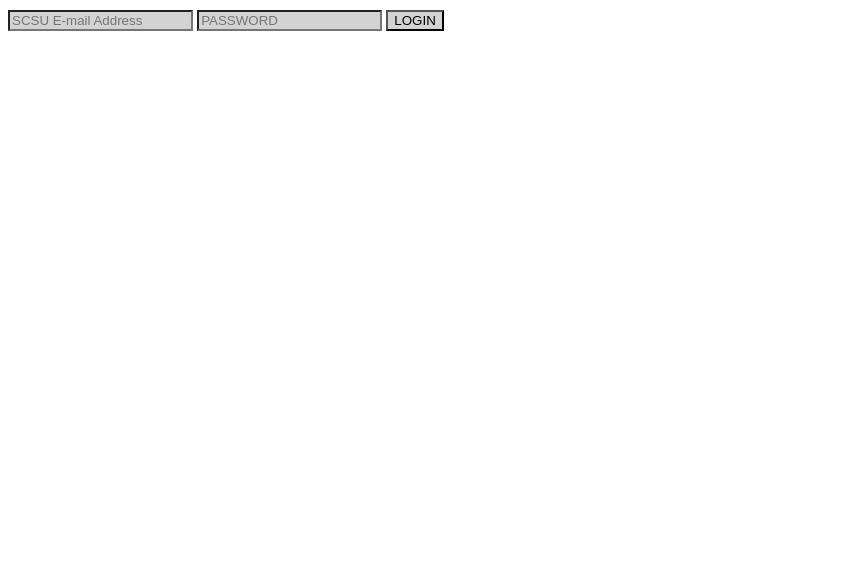
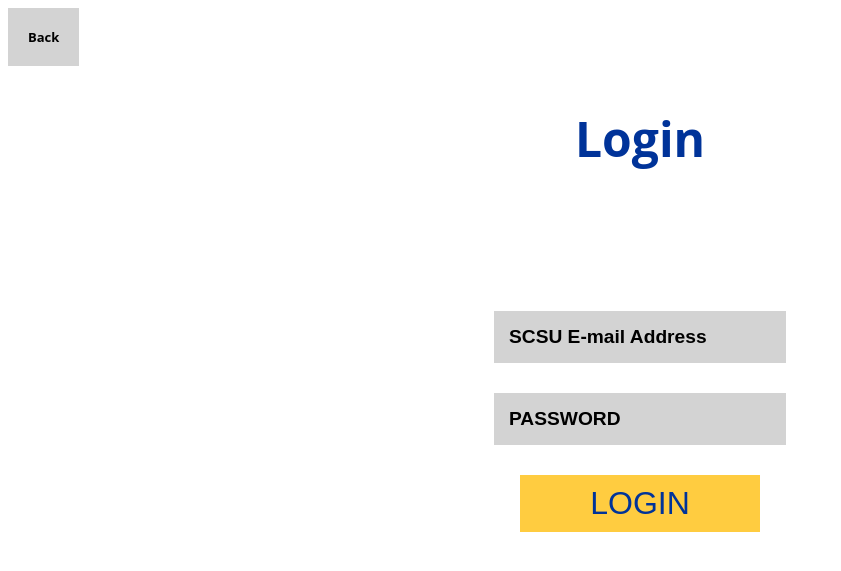
Before and after one commit to SanteIsHere/CSC330_BookSwap, a Flask app: page /login in a window 1280 px wide. Shown: the top 571 px of the page, without its empty margins (0-841 px from the left). Run offline with Flask 3, Linux system fonts and the light colour scheme.

Commit message:
Finish UI for `login.html`, link to homepage; Rename classes in `styles.css`;

```diff
--- a/app/templates/login.html
+++ b/app/templates/login.html
@@ -1,10 +1,18 @@
 {% extends 'base.html' %}
 {% block title %}Login{% endblock %}
 {% block content %}
-<form method="post">
-    <!-- {{ form.hidden_tag() }} -->
-    {{ form.email(placeholder="SCSU E-mail Address") }}
-    {{ form.password(placeholder="PASSWORD") }}
-    {{ form.submit() }}
-</form>
+<div id="login-cont">
+    <!-- `nav` container holds 'Back' anchor - redirecting to home page. And "Login" heading. -->
+    <nav>
+        <a id="back-btn" class="btn-secondary" href={{ url_for('main.welcome')  }}>Back</a>
+        <h1>Login</h1>
+    </nav>
+    <!-- Form for the document. User logs in by entering their (valid) credentials. Uses forms defined in `forms.py`. -->
+    <form method="post">
+        <!-- {{ form.hidden_tag() }} -->
+        {{ form.email(placeholder="SCSU E-mail Address", class="form-text-field") }}
+        {{ form.password(placeholder="PASSWORD", class="form-text-field") }}
+        {{ form.submit(class="form-submit") }}
+    </form>
+</div>
 {% endblock %}
--- a/app/templates/welcome.html
+++ b/app/templates/welcome.html
@@ -5,9 +5,9 @@
         <div id="welcome-content">
             <h1>Welcome to the SCSU Book Swap</h1>
             <div id="btn-container">
-                <a class="btn" href="{{ url_for('main.welcome') }}">LOGIN</a>
+                <a class="btn-main" href="{{ url_for('main.login') }}">LOGIN</a>
                 <!-- Registration link unimplemented currently -->
-                <a class="btn" href="#">SIGN UP</a>
+                <a class="btn-main" href="#">SIGN UP</a>
             </div>
             <img src="{{ url_for('static', filename='images/SCSU_LogoRGB.png') }}" style="width: 300px;">
         </div>
--- a/static/css/styles.css
+++ b/static/css/styles.css
@@ -13,9 +13,9 @@
 
 h1 {
     color: var(--reflex-blue);
+    font-size: xxx-large;
 }
 
-/* Welcome route START */
 
 #welcome-content {
     display: flex;
@@ -28,11 +28,11 @@
 #btn-container {
     display: flex;
     flex-direction: column;
-    width: 60%;
+    width: 33%;
     gap: 30px;
 }
 
-.btn {
+.btn-main {
     background-color: var(--golden-yellow);
     padding: 30px 10px;
     text-decoration: none;
@@ -43,8 +43,64 @@
     font-weight: bolder;
 }
 
-/* Welcome route END */
+.btn-secondary {
+    background-color: lightgray;
+    padding: 20px;
+    text-decoration: none;
+    /* width: 50%; */
+    color: black;
+    font-size: small;
+    text-align: center;
+    font-weight: bold;
+}
 
-form input {
+#back-btn {
+    align-self: flex-start;
+}
+
+nav {
+    display: flex;
+    flex-direction: column;
+    align-items: center;
+    width: 100%;
+
+}
+
+#login-cont {
+    display: flex;
+    flex-direction: column;
+    align-items: center;
+    gap: 100px;
+}
+
+form {
+    display: flex;
+    flex-direction: column;
+    gap: 30px;
+    width: 33%;
+    align-items: center;
+}
+
+.form-text-field {
  background-color: lightgrey;
+ color: black;
+ font-weight: bolder;
+ border: none;
+ opacity: 1;
+ padding: 15px 15px;
+ font-size: larger;
 }
+
+.form-text-field::placeholder {
+    color: black;
+    opacity: 1;
+    font-weight: bold;
+}
+
+.form-submit {
+    border: none;
+    background-color: var(--golden-yellow);
+    color: var(--reflex-blue);
+    font-size: xx-large;
+    padding: 10px 70px;
+}
```
